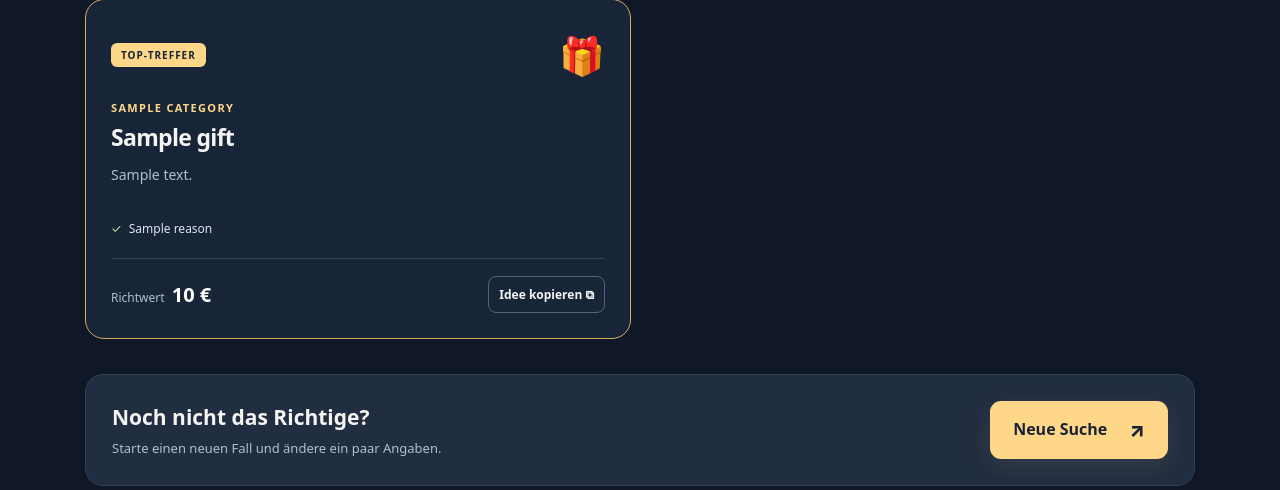
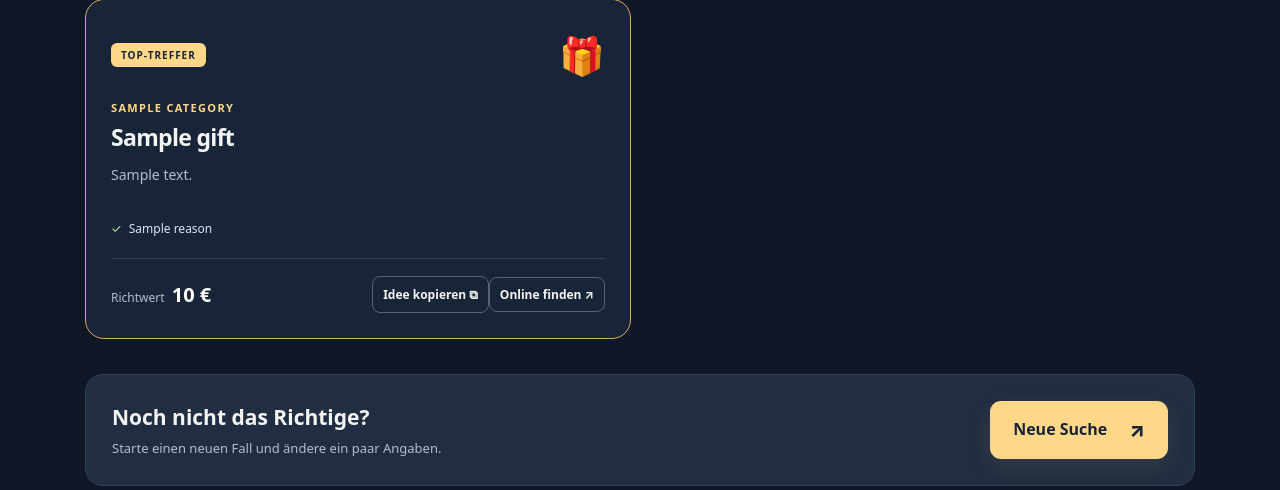
Before and after one commit to b7b4568b98-crypto/Python-Projekt, a Flask app: template templates/results.html in a window 1280 px wide. Shown: the part 581-1071 px from the top of the page. Run offline with Flask 3, Linux system fonts and the light colour scheme; the template is opened without the code that fills it: most values are stand-ins (such as "Sample title", 1, 10 or a date in 2020).

Commit message:
Add Google shopping search links to gift suggestions

```diff
--- a/templates/results.html
+++ b/templates/results.html
@@ -27,7 +27,7 @@
     <div class="reason-list">
       {% for reason in item.reasons %}<span><span aria-hidden="true">✓</span> {{ reason }}</span>{% endfor %}
     </div>
-    <div class="result-bottom"><span>Richtwert <strong>{{ item.gift.price }} €</strong></span><button type="button" class="copy-button" data-copy="{{ item.gift.title }} – {{ item.gift.description }}" aria-label="Idee {{ item.gift.title }} kopieren">Idee kopieren <span aria-hidden="true">⧉</span></button></div>
+    <div class="result-bottom"><span>Richtwert <strong>{{ item.gift.price }} €</strong></span><div class="result-actions"><button type="button" class="copy-button" data-copy="{{ item.gift.title }} – {{ item.gift.description }}" aria-label="Idee {{ item.gift.title }} kopieren">Idee kopieren <span aria-hidden="true">⧉</span></button><a class="copy-button" href="https://www.google.com/search?q={{ (item.gift.title ~ ' kaufen bis ' ~ preferences.budget ~ ' Euro')|urlencode }}" target="_blank" rel="noopener noreferrer">Online finden ↗</a></div></div>
   </article>
   {% endfor %}
 </div>
```
